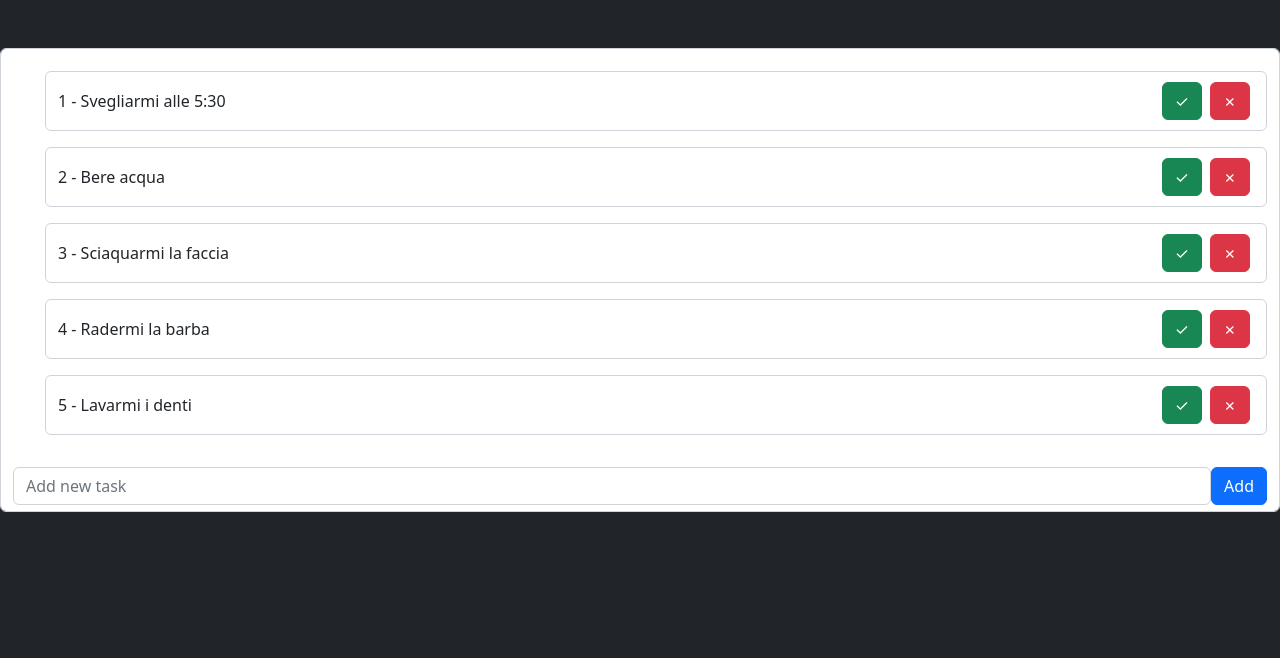
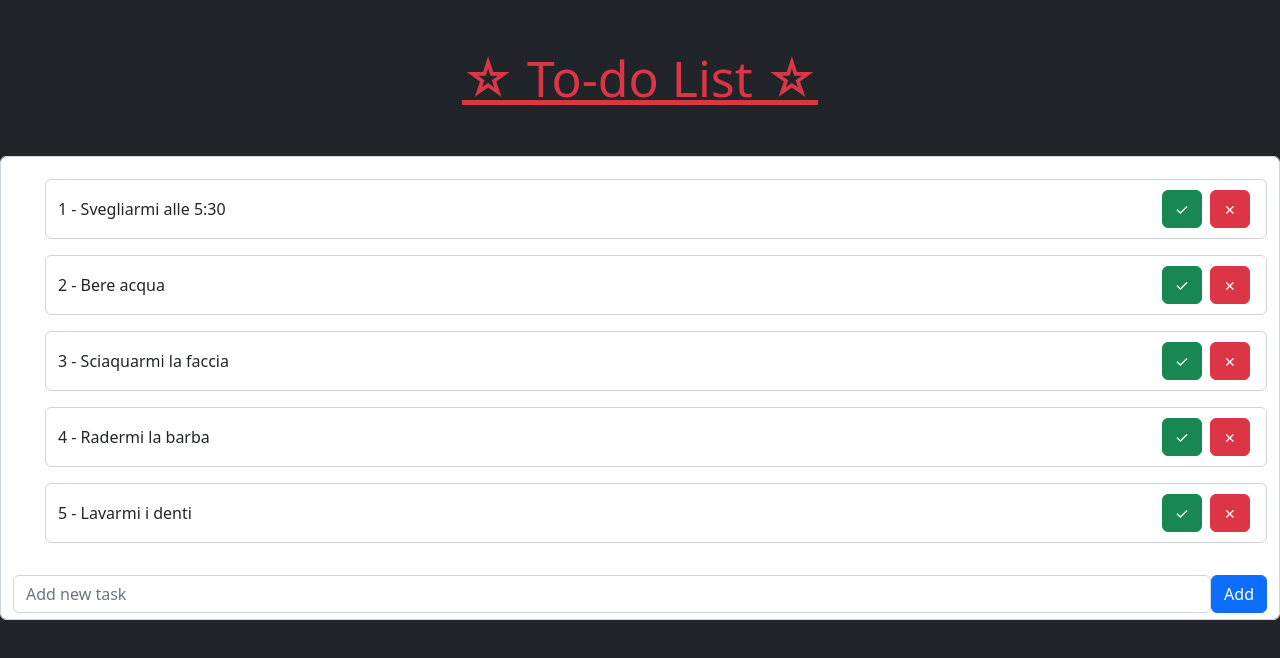
Before and after one commit to albertoBarl/vue-todolist, a plain HTML site: page index.html in a window 1280 px wide. Drawn offline with nearby package versions, Linux system fonts and the light colour scheme.

Commit message:
added title H1

```diff
--- a/index.html
+++ b/index.html
@@ -11,7 +11,8 @@
       href="https://cdn.jsdelivr.net/npm/bootstrap@5.2.3/dist/css/bootstrap.min.css"
     />
   </head>
-  <body class="bg-dark pt-5">
+  <body class="bg-dark">
+    <h1 class="text-danger my-5 text-center text-decoration-underline" style="font-size: 50px;">&star; To-do List &star;</h1>
     <div id="appTodolist">
 
     <!-- app start -->
```
